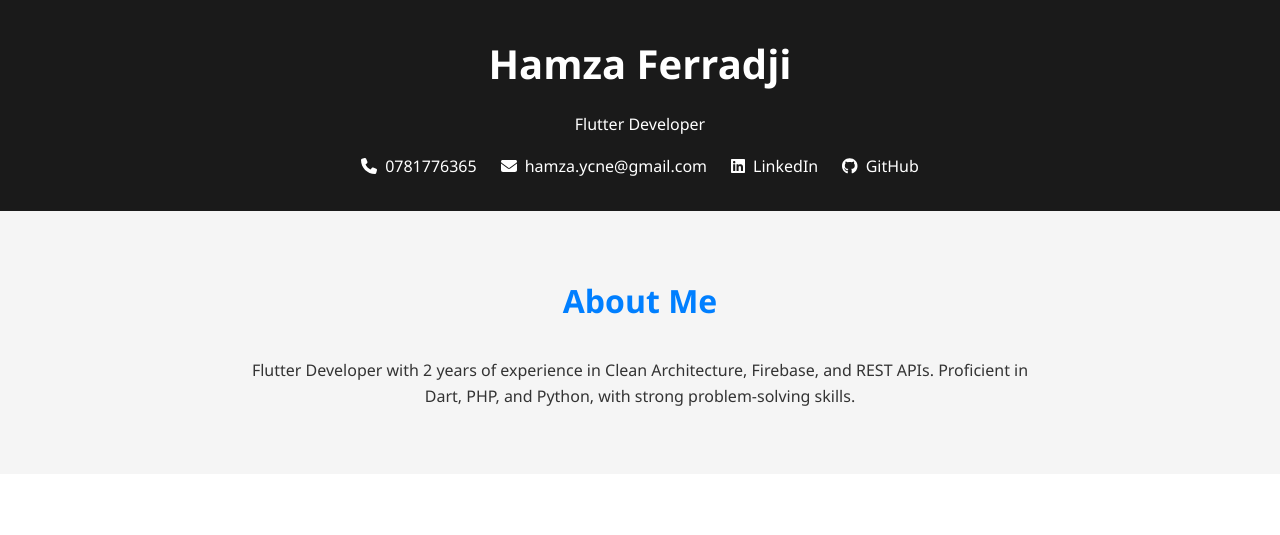
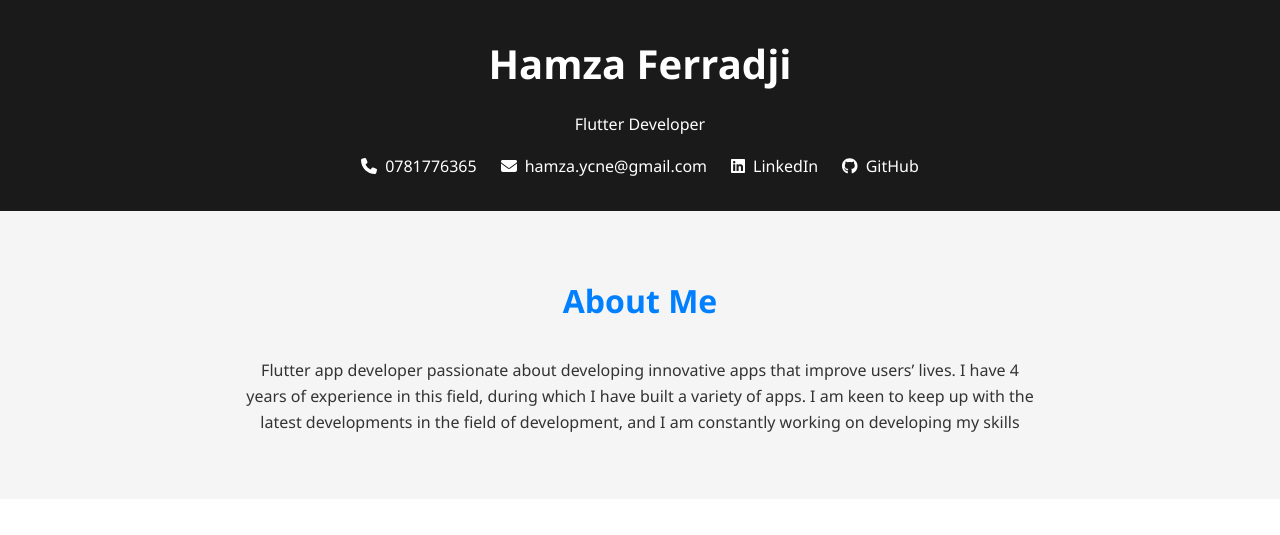
Before and after one commit to hamzaycn/hamzaycn.github.io, a plain HTML site: page index.html in a window 1280 px wide. Shown: the top 535 px of the page. Drawn offline with Linux system fonts and the light colour scheme.

Commit message:
Update index.html

```diff
--- a/index.html
+++ b/index.html
@@ -220,8 +220,12 @@
     <section id="about">
         <h2 class="section-title">About Me</h2>
         <p style="text-align: center; max-width: 800px; margin: 0 auto;">
-            Flutter Developer with 2 years of experience in Clean Architecture, Firebase, and REST APIs.
-            Proficient in Dart, PHP, and Python, with strong problem-solving skills.
+           Flutter app developer passionate about developing
+innovative apps that improve users’ lives. I have 4
+years of experience in this field, during which I have
+built a variety of apps. I am keen to keep up with
+the latest developments in the field of development,
+and I am constantly working on developing my skills
         </p>
     </section>
 
```
